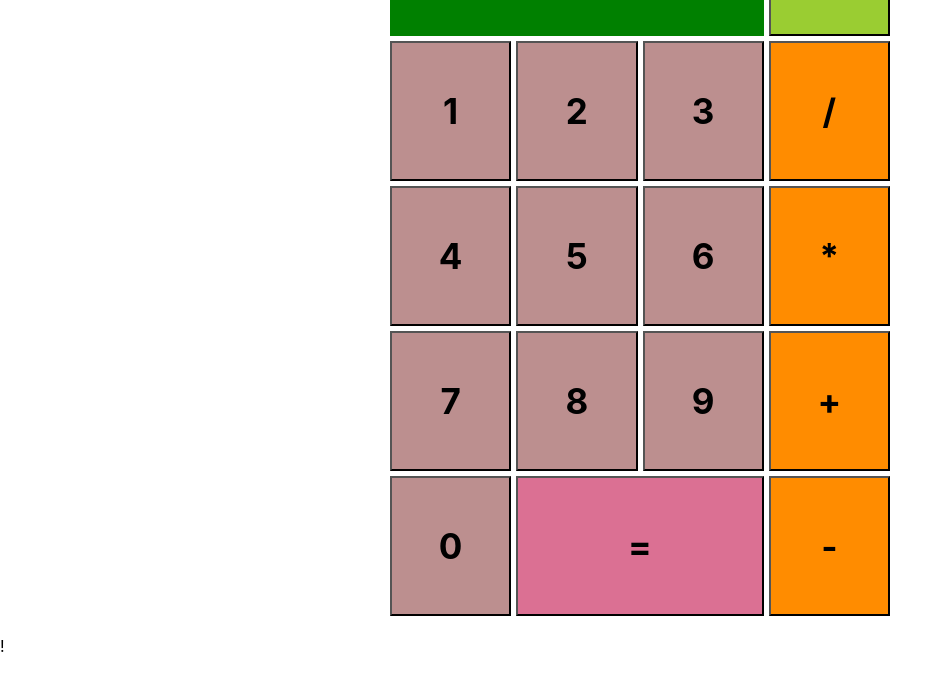
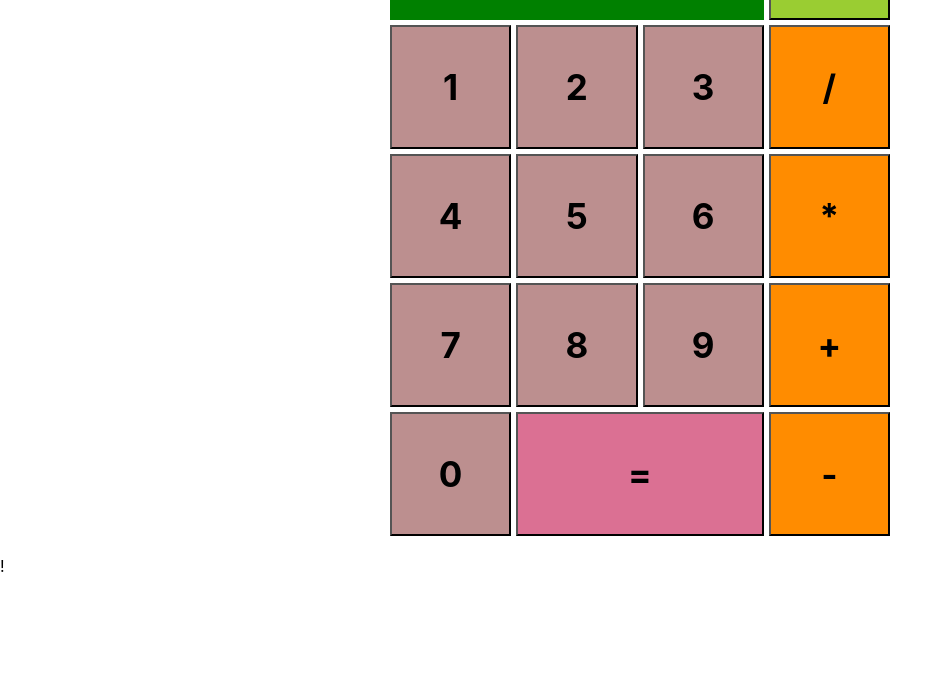
Before and after one commit to lautaroRocha/calculadoraJS, a plain HTML site: page index.html in a window 1280 px wide. Shown: the part 124-800 px from the top of the page, without its empty margins (0-952 px from the left). Drawn offline with Linux system fonts and the light colour scheme.

Commit message:
correccion funcion appendNumber y estilo

```diff
--- a/script.js
+++ b/script.js
@@ -54,6 +54,7 @@ const numeroAnterior = document.querySelector('[data-viejo]');
 const numeroNuevo = document.querySelector('[data-nuevo]');
 
 
+
 const calculadora = new Calculator(numeroAnterior, numeroNuevo);
 
 operadorBoton.forEach(button => {
@@ -67,7 +68,6 @@ operadorBoton.forEach(button => {
 
 numeroBoton.forEach  (button =>{
     button.addEventListener('click', () => {
-        calculadora.numeroNuevo.textContent="";
         calculadora.appendNumber(button.textContent);
     })
 })
--- a/styles.css
+++ b/styles.css
@@ -9,7 +9,7 @@
     display: grid;
     width: 70vw;
     max-width: 500px;
-    height: 90vh;
+    height: 80vh;
     grid-template-columns: repeat(4, 1fr);
     grid-template-rows: repeat(5, 1fr);
     gap:5px;
```
Also changed, not shown: index.html (+1 -1 lines).
